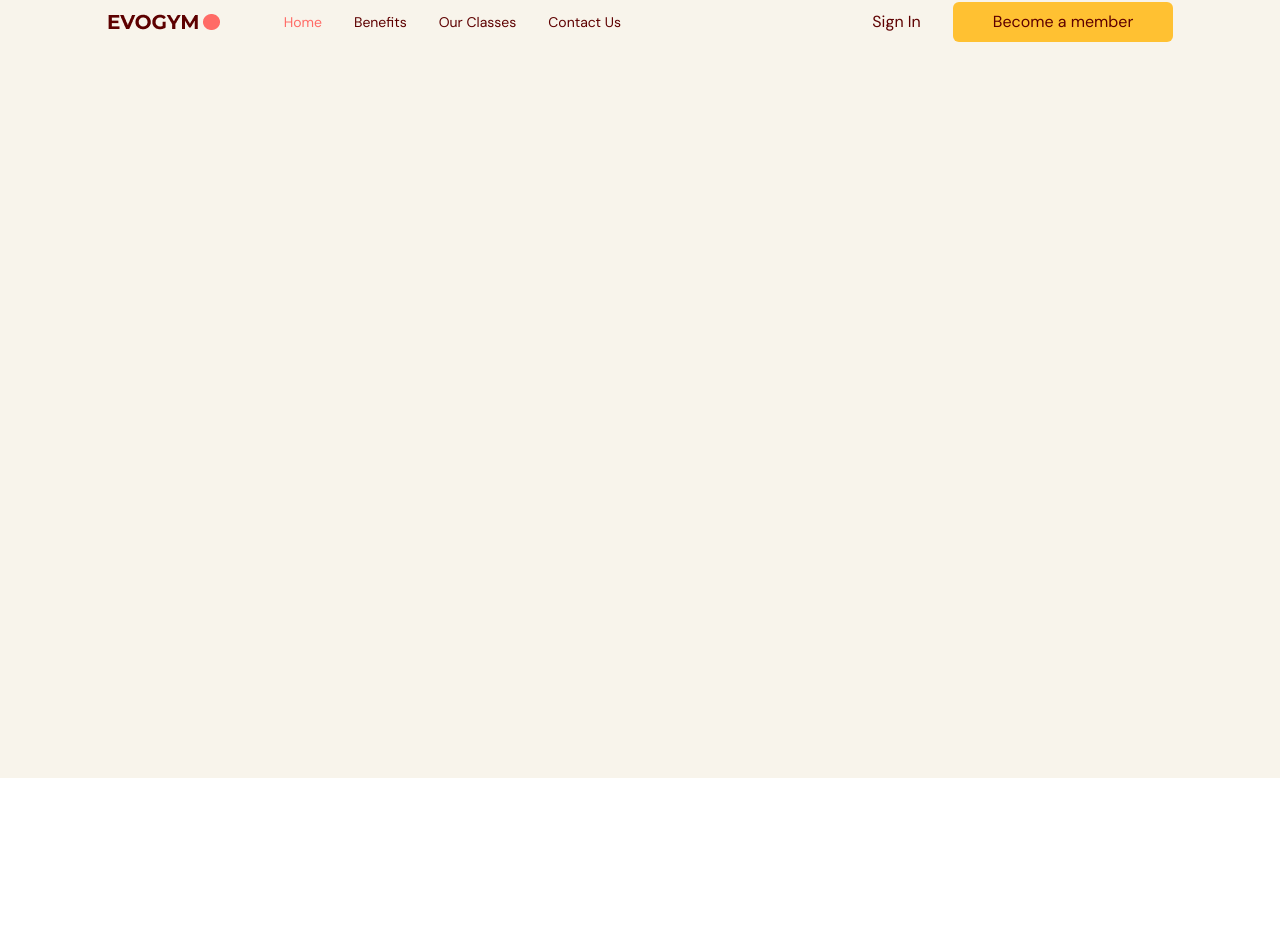
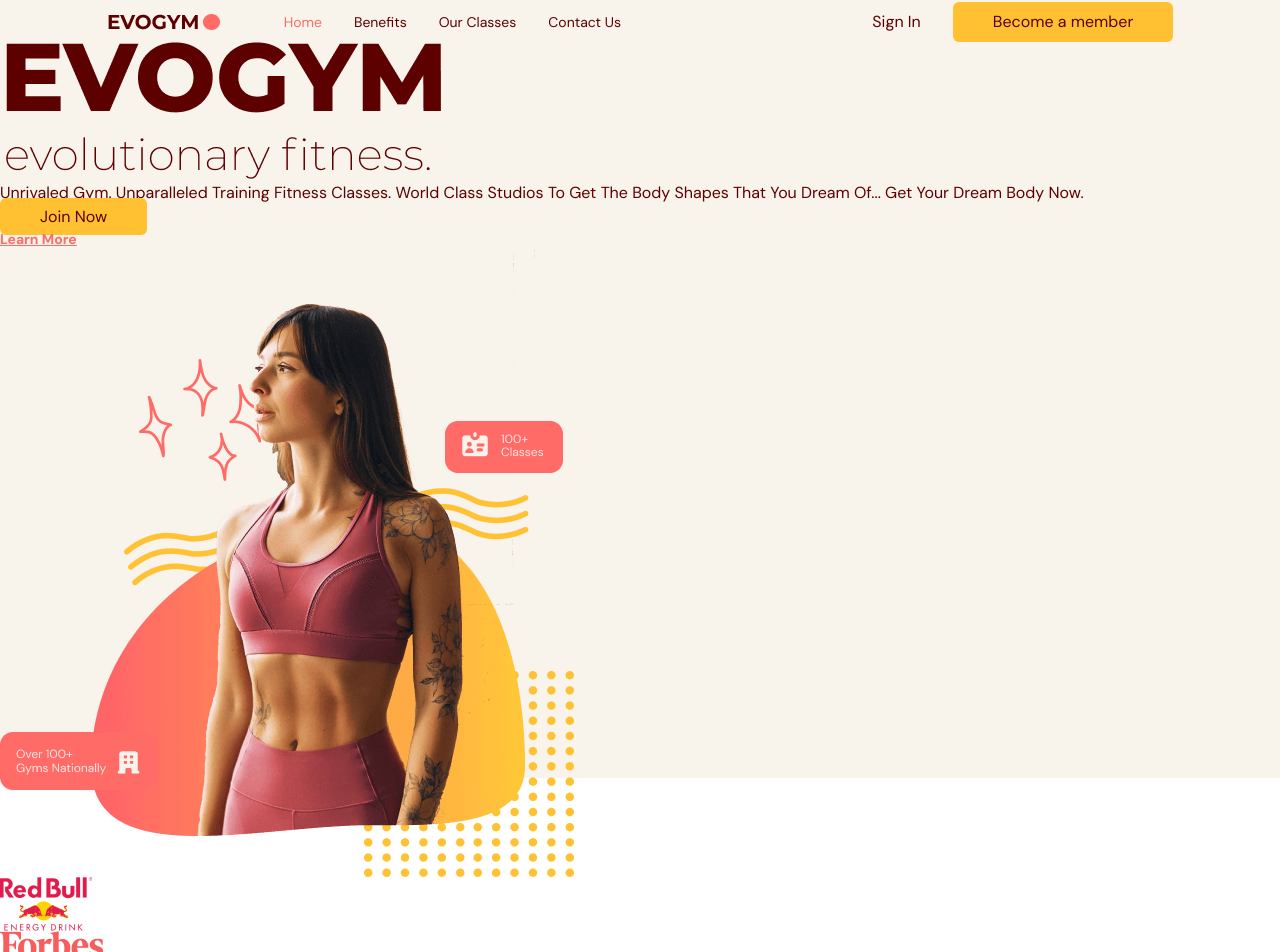
Before and after one commit to Vlad-dualv/fitness-website, a React (Vite) app: page / in a window 1280 px wide. Shown: the part 22-974 px from the top of the page. Before the commit the page ends 800 px from the top, so only its background shows below. Built offline with nearby package versions, Linux system fonts and the light colour scheme.

Commit message:
Hero layout

```diff
--- a/src/App.tsx
+++ b/src/App.tsx
@@ -1,4 +1,5 @@
-import NavBar from "@/scenes/NavBar"
+import NavBar from "@/scenes/NavBar";
+import Home from "@/scenes/Home";
 import { useEffect, useState } from "react";
 import { SelectedPage } from "@/shared/types";
 
@@ -21,6 +22,7 @@
   return (
     <div className="app bg-gray-20">
       <NavBar isTopOfPage={isTopOfPage} selectedPage={selectedPage} setSelectedPage={setSelectedPage}/>
+      <Home setSelectedPage={setSelectedPage}/>
     </div>
   );
 }
--- /dev/null
+++ b/src/scenes/Home/index.tsx
@@ -0,0 +1,60 @@
+import { SelectedPage } from "@/shared/types";
+import useMediaQuery from "@/hooks/useMediaQuery";
+import ActionButton from "@/shared/ActionButton";
+import HomePageText from "@/assets/HomePageText.png";
+import HomePageGraphic from "@/assets/HomePageGraphic.png";
+import SponsorRedbull from "@/assets/SponsorRedbull.png";
+import SponsorForbes from "@/assets/SponsorForbes.png";
+import SponsorFortune from "@/assets/SponsorFortune.png";
+import AnchorLink from "react-anchor-link-smooth-scroll";
+
+type Props = {
+    setSelectedPage: (value: SelectedPage) => void;
+}
+
+export default function index({setSelectedPage}: Props) {
+    const isAboveMediumScreens = useMediaQuery("(min-width: 1060px)");
+  return (
+    <section id="home"
+    className="gap-16 bg-gray-20 py-10 md:h-full md:pb-0">
+    {/* IMAGE AND HERO*/}
+    <div>
+        {/*HERO*/}
+        <div>
+            {/*HEADINGS*/}
+            <div>
+                <div>
+                    <div>
+                        <img src={HomePageText} alt="home page text" />
+                    </div>
+                </div>
+                <p>
+                    Unrivaled Gym. Unparalleled Training Fitness Classes. World Class Studios To Get The Body Shapes That You Dream Of... Get Your Dream Body Now.
+                </p>
+            </div>
+            {/*ACTIONS*/}
+            <ActionButton setSelectedPage={setSelectedPage}>Join Now</ActionButton>
+            <AnchorLink className="text-sm font-bold text-primary-500 underline hover:text-secondary-500"
+            onClick={() => setSelectedPage(SelectedPage.ContactUs)}
+            href={`${SelectedPage.ContactUs}`}><p>Learn More</p></AnchorLink>
+        </div>
+        {/*IMAGE*/}
+        <div>
+            <img src={HomePageGraphic} alt="home pageGraphic" />
+        </div>
+    </div>
+    {/*SPONSORS*/}
+    {isAboveMediumScreens && (
+        <div>
+            <div>
+                <div>
+                    <img src={SponsorRedbull} alt="redbull sponsor" />
+                    <img src={SponsorForbes} alt="forbes sponsor" />
+                    <img src={SponsorFortune} alt="fortune sponsor" />
+                </div>
+            </div>
+        </div>
+    )}
+    </section>
+  )
+}
```
